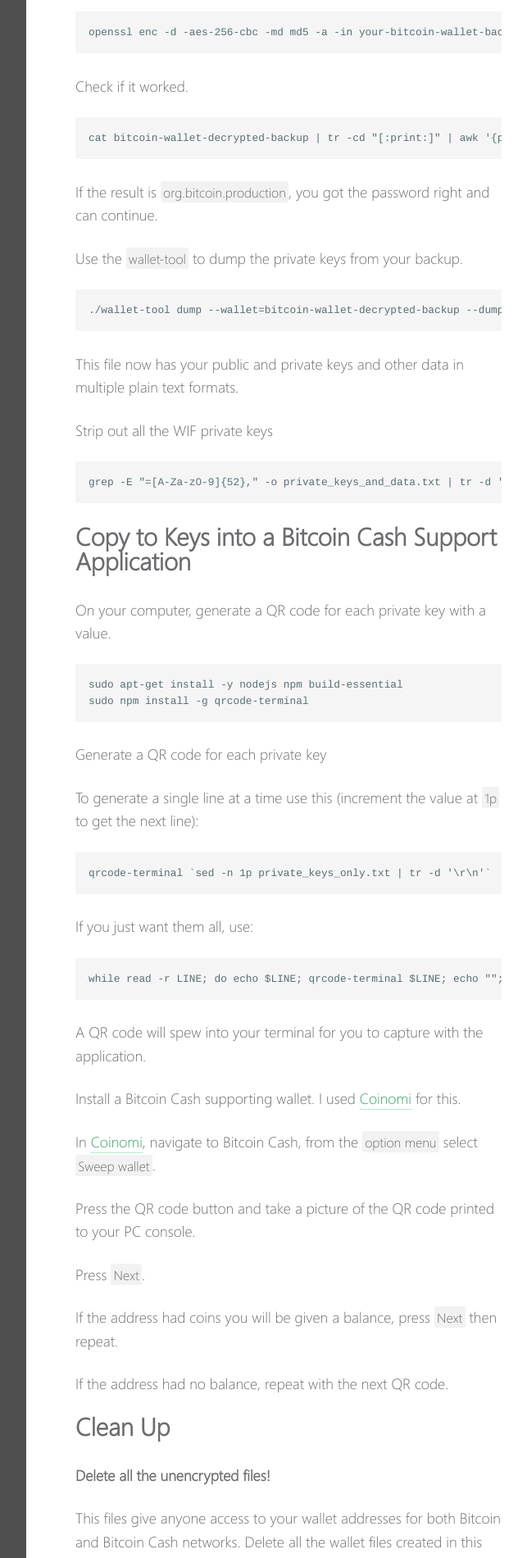
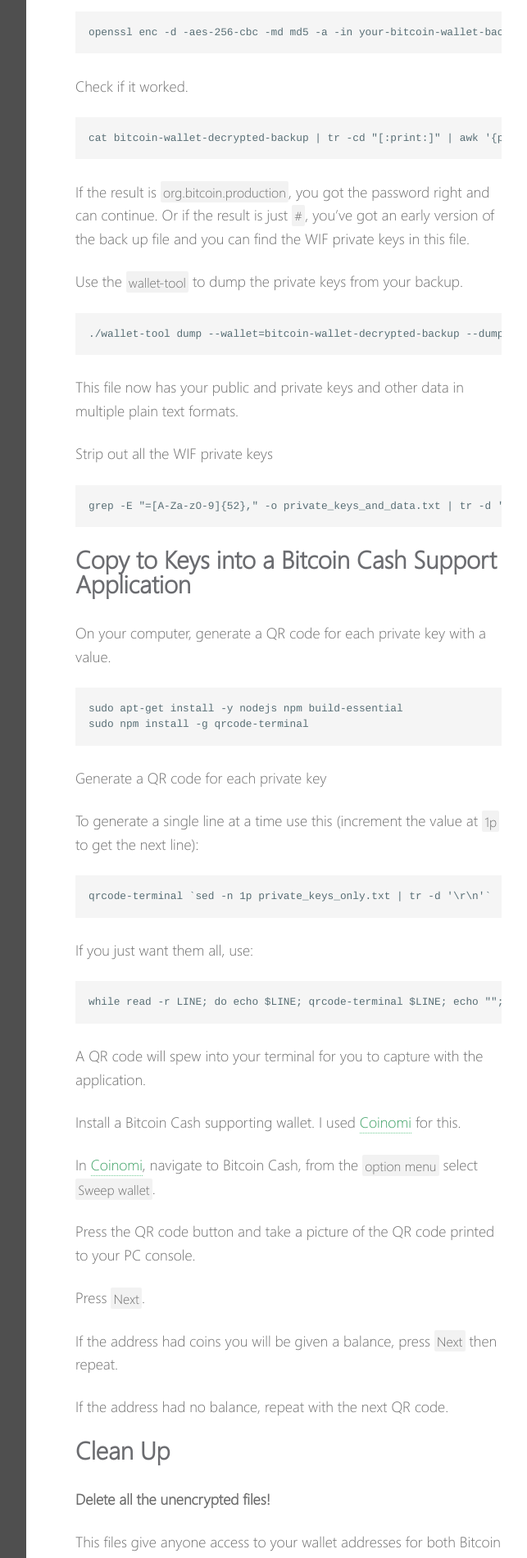
Before and after one commit to ScreamingHawk/ScreamingHawk.github.io, a Jekyll site: the page built from _posts/2017-09-12-bitcoin-cash-from-pre-fork-wallet.md, in a window 1280 px wide. Shown: the part 1833-3734 px from the top of the page at 82% size, without its empty margins (608-1251 px from the left). Built offline with Jekyll 4.4.1, drawn with Linux system fonts in a browser that asks for light colours; comment, search, counter and statistics services are not loaded; some of the changed lines change nothing that is shown; some of the changed text lies outside the part shown.

Commit message:
Update bitcoin retrieval guide

````diff
--- a/_posts/2017-09-12-bitcoin-cash-from-pre-fork-wallet.md
+++ b/_posts/2017-09-12-bitcoin-cash-from-pre-fork-wallet.md
@@ -7,6 +7,7 @@ imageattribution: "Didier Weemaels"
 imageattributionlink: https://unsplash.com/@didwee
 tags:
   - guide
+  - crypto
 ---
 
 ## About Bitcoin Cash
@@ -78,6 +79,7 @@ cat bitcoin-wallet-decrypted-backup | tr -cd "[:print:]" | awk '{print $1}'
 ```
 
 If the result is `org.bitcoin.production`, you got the password right and can continue.
+Or if the result is just `#`, you've got an early version of the back up file and you can find the WIF private keys in this file.
 
 Use the `wallet-tool` to dump the private keys from your backup.
 
@@ -146,10 +148,10 @@ rm -f private* bitcoin* out
 
 This process took me a couple hours to figure out and complete, hopefully this guide will save someone a headache.
 
-If this information helped, consider tipping me at `1HQCiMrG86Rry4fNdP7z17DCdhfZ8ow5nK` (BTC and BCC)
+If this information helped, consider tipping me at `1HQCiMrG86Rry4fNdP7z17DCdhfZ8ow5nK` (BTC and BCH)
 
 [0]: https://play.google.com/store/apps/details?id=de.schildbach.wallet
-[1]: https://evaporating.link
+[1]: http://evaporating.link
 [2]: https://www.google.com/drive/
 [3]: https://insights.ubuntu.com/2016/04/14/howto-ubuntu-on-windows-2/
 [4]: https://play.google.com/store/apps/details?id=com.coinomi.wallet
````
